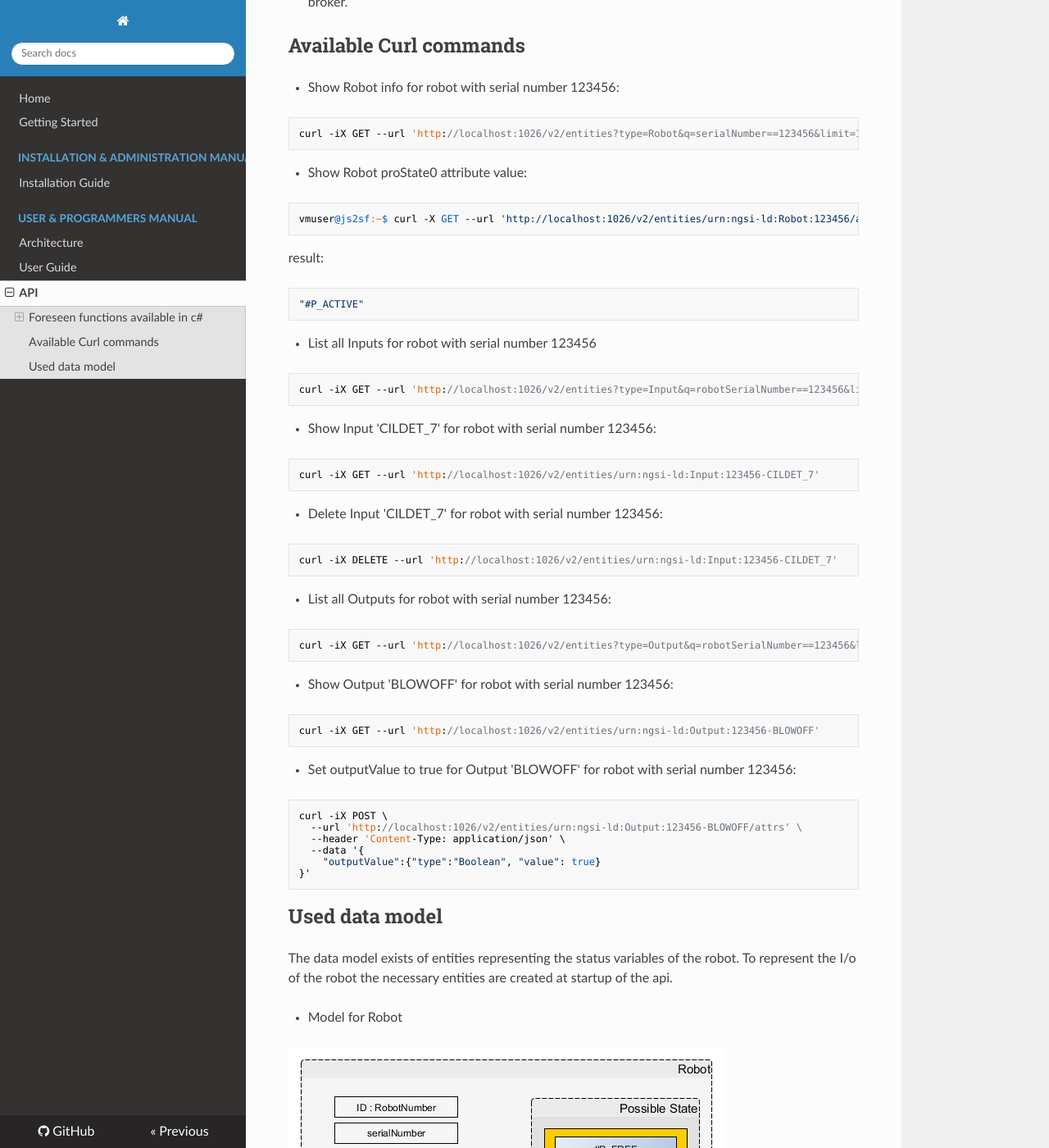
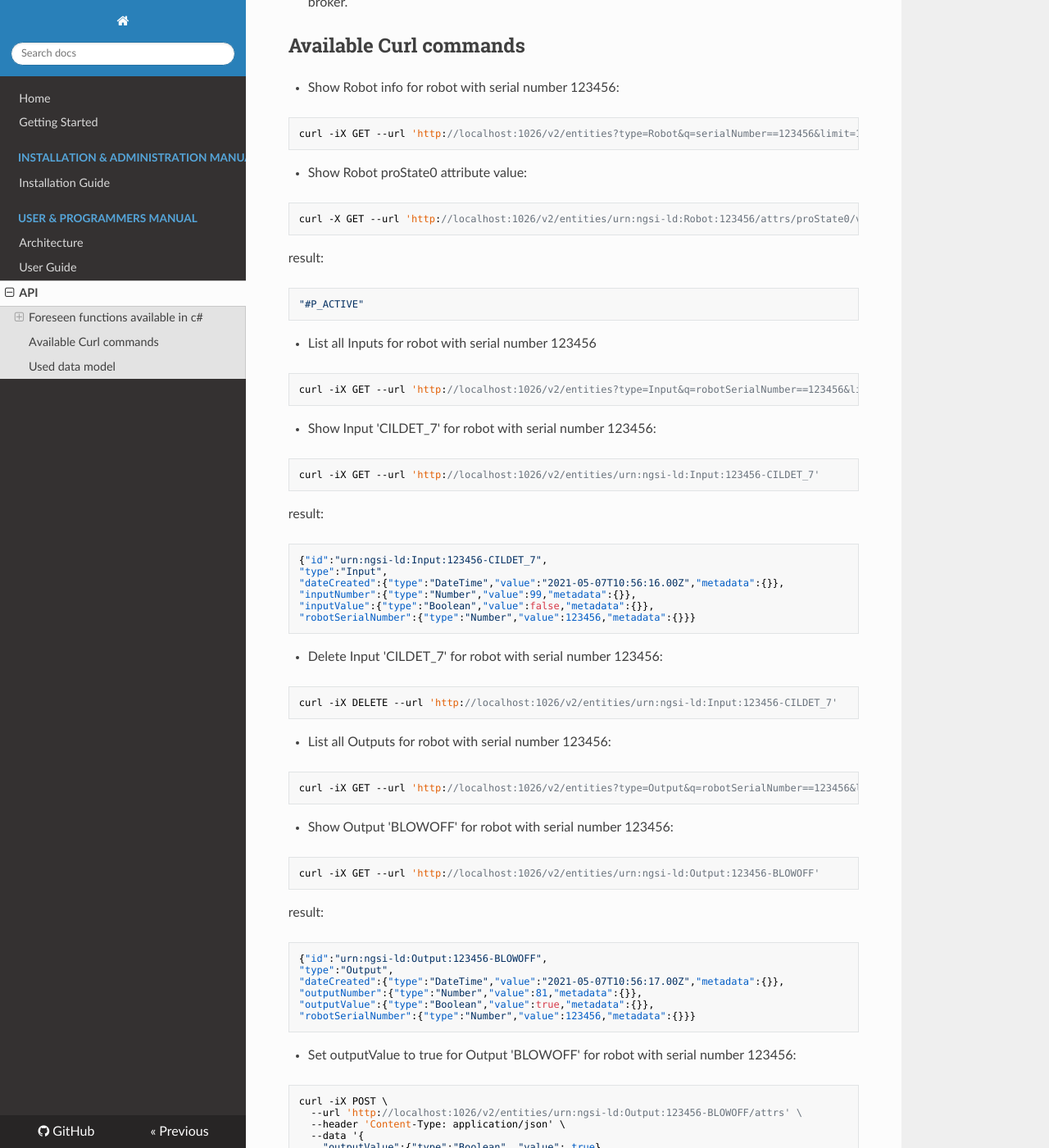
Before and after one commit to ramp-eu/JS2SF, an MkDocs documentation site: the page built from docs/api.md, in a window 1280 px wide and 1400 px high, scrolled down 513 px. Shown: the whole window at 82% size. Built offline with MkDocs 1.6.1, drawn with Linux system fonts in a browser that asks for light colours; nearby versions of some CDN libraries; old or Windows-style settings are respelled for this version of MkDocs; some of the changed text lies outside the part shown.

Commit message:
Update api.md

````diff
--- a/docs/api.md
+++ b/docs/api.md
@@ -20,7 +20,7 @@ curl -iX GET --url 'http://localhost:1026/v2/entities?type=Robot&q=serialNumber=
 ```
 - Show Robot proState0 attribute value:
 ```
-vmuser@js2sf:~$ curl -X GET --url 'http://localhost:1026/v2/entities/urn:ngsi-ld:Robot:123456/attrs/proState0/value'
+curl -X GET --url 'http://localhost:1026/v2/entities/urn:ngsi-ld:Robot:123456/attrs/proState0/value'
 ```
 result:
 ```
@@ -34,6 +34,16 @@ curl -iX GET --url 'http://localhost:1026/v2/entities?type=Input&q=robotSerialNu
 ```
 curl -iX GET --url 'http://localhost:1026/v2/entities/urn:ngsi-ld:Input:123456-CILDET_7'
 ```
+result:
+```
+{"id":"urn:ngsi-ld:Input:123456-CILDET_7",
+"type":"Input",
+"dateCreated":{"type":"DateTime","value":"2021-05-07T10:56:16.00Z","metadata":{}},
+"inputNumber":{"type":"Number","value":99,"metadata":{}},
+"inputValue":{"type":"Boolean","value":false,"metadata":{}},
+"robotSerialNumber":{"type":"Number","value":123456,"metadata":{}}}
+```
+
 - Delete Input 'CILDET_7' for robot with serial number 123456:
 ```
 curl -iX DELETE --url 'http://localhost:1026/v2/entities/urn:ngsi-ld:Input:123456-CILDET_7'
@@ -46,6 +56,16 @@ curl -iX GET --url 'http://localhost:1026/v2/entities?type=Output&q=robotSerialN
 ```
 curl -iX GET --url 'http://localhost:1026/v2/entities/urn:ngsi-ld:Output:123456-BLOWOFF'
 ```
+result:
+```
+{"id":"urn:ngsi-ld:Output:123456-BLOWOFF",
+"type":"Output",
+"dateCreated":{"type":"DateTime","value":"2021-05-07T10:56:17.00Z","metadata":{}},
+"outputNumber":{"type":"Number","value":81,"metadata":{}},
+"outputValue":{"type":"Boolean","value":true,"metadata":{}},
+"robotSerialNumber":{"type":"Number","value":123456,"metadata":{}}}
+```
+
 - Set outputValue to true for  Output 'BLOWOFF' for robot with serial number 123456:
 ```
 curl -iX POST \
@@ -133,6 +153,10 @@ curl -iX POST \
 }'
 ```
 
+- Model for Input
+
+![Input](images/Input.PNG)
+
 - Model definition of input for robot based on InputNames and InputValues
 ```
 curl -iX POST \
@@ -160,6 +184,10 @@ curl -iX POST \
   }
 }'
 ```
+- Model for Output
+
+![Output](images/Output.PNG)
+
 - Model definition of output for robot  based on OutputNames and OutputValues
 ```
 curl -iX POST \
````
